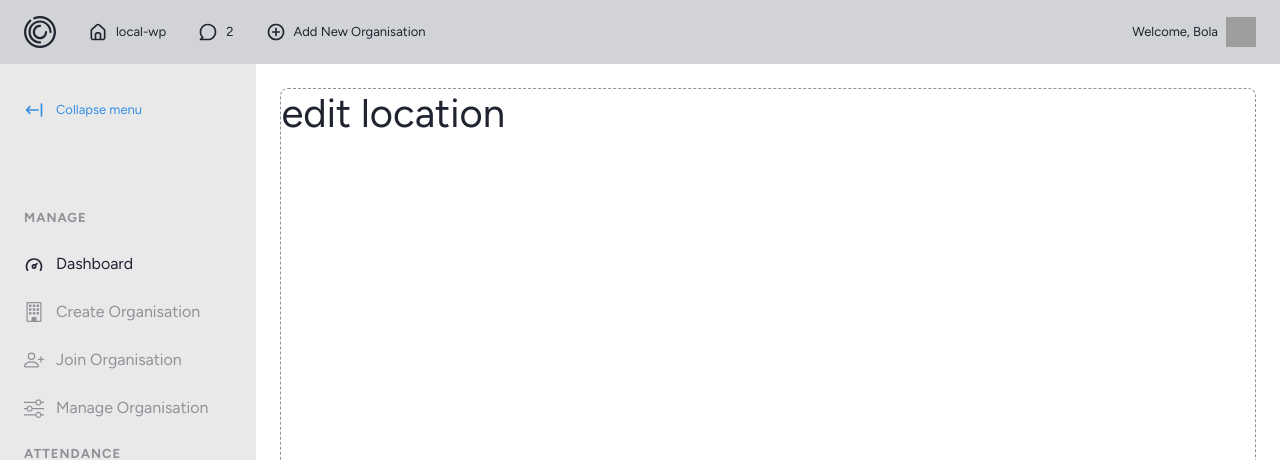
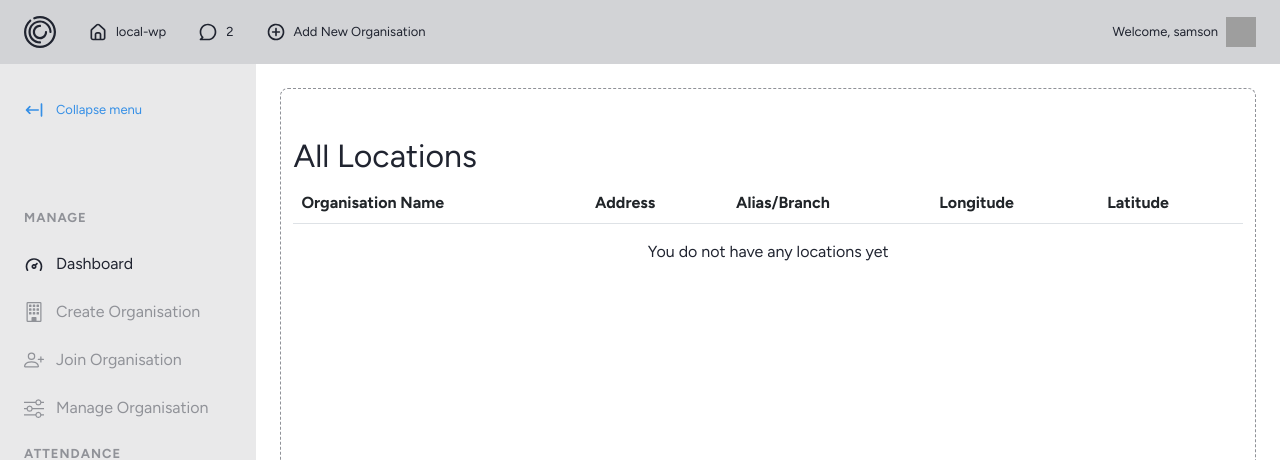
Before and after one commit to De-sam/QR_Attendance_App, a Flask app: page /manage_location/1 in a window 1280 px wide. Shown: the top 460 px of the page. Run offline with Flask 3, Linux system fonts and the light colour scheme; a user stored in the database is signed in; tables that the repository leaves empty hold one stand-in row (values such as "Sample post"); lists and menus that the app fills with data are empty; grey boxes are pictures that could not be loaded.

Commit message:
added functionalities to create location and generate corresponding qr code

```diff
--- a/myapp/auth.py
+++ b/myapp/auth.py
@@ -1,4 +1,4 @@
-from flask import Blueprint
+from flask import Blueprint,session
 from myapp import render_template,request,flash,redirect,url_for
 from . import db
 from .models import User
@@ -78,4 +78,5 @@ def forgot_password_modal():
 def log_out():
     """This is my logout route"""
     logout_user()
+    session.clear()
     return render_template('index.html')
--- a/myapp/static/css/dashboard.css
+++ b/myapp/static/css/dashboard.css
@@ -31,6 +31,7 @@
 	--sun-icon-fill: var(--gray-tint-30);
 	--moon-icon-fill: var(--extras-white-alpha-64);
 	--main-header-link-color: var(--gray-tint-80);
+
 }
 
 :root[data-theme="light"] {
@@ -73,6 +74,12 @@ body {
     /* Add any other styles for the active menu item */
 }
 
+.custom-border {
+	border: 1px solid #d3d3d3;
+	padding: 5px;
+	margin: 0;
+
+  }
 
 .profile_image{
 	height: 30px;
@@ -96,8 +103,6 @@ body {
       flex: 0 0 calc(100% - 20px);
     }
   }
-
-
 
 /* ================================================= */
 /* Main header */
--- a/myapp/templates/dashboard_base.html
+++ b/myapp/templates/dashboard_base.html
@@ -336,8 +336,7 @@
 										<path d="M12.166 8.94c-.524 1.062-1.234 2.12-1.96 3.07A32 32 0 0 1 8 14.58a32 32 0 0 1-2.206-2.57c-.726-.95-1.436-2.008-1.96-3.07C3.304 7.867 3 6.862 3 6a5 5 0 0 1 10 0c0 .862-.305 1.867-.834 2.94M8 16s6-5.686 6-10A6 6 0 0 0 2 6c0 4.314 6 10 6 10"/>
 										<path d="M8 8a2 2 0 1 1 0-4 2 2 0 0 1 0 4m0 1a3 3 0 1 0 0-6 3 3 0 0 0 0 6"/>
 									  </svg>
-									  <h5 class="card-title">5</h5>
-									<h5 class="card-title">{{ member_count }}</h5>
+									<h5 class="card-title">{{ location_count }}</h5>
 									<p class="card-text">
 										<a href="#" style="text-decoration: none; color: white;">Number of Locations</a>
 
@@ -359,8 +358,12 @@
 								</div>
 							</div>
 						</div>
-
-
+						<div class="col-md-12 mx-auto">
+							<p class="text-muted">Requests</p>
+							<div class="custom-border w-100">
+							  <p>No requests yet</p>
+							</div>
+						  </div>
 
 {% endblock %}
 			</div>
--- a/myapp/templates/manage_locations.html
+++ b/myapp/templates/manage_locations.html
@@ -2,5 +2,57 @@
 {% block title %} Manage location {% endblock %}
 
 {% block content %}
-<h1>edit location</h1>
+{% if locations %}
+<div class="container mt-5">
+    <h2>All Locations </h2>
+    <table class="table">
+        <thead>
+            <tr>
+                <th>Organisation Name</th>
+                <th>Alias/Branch</th>
+                <th>Address</th>
+                <th>Action</th>
+            </tr>
+        </thead>
+        <tbody>
+            {% for location in locations %}
+            <tr>
+                <td>{{ location.name }}</td>
+                <td>{{ location.alias }}</td>
+                <td>{{ location.address }}</td>
+                <td>
+                    <a href="{{ url_for('views.generate_qr', location_id=location.id) }}" class="btn btn-sm btn btn-danger">
+                            <svg xmlns="http://www.w3.org/2000/svg" width="16" height="16" fill="currentColor" class="bi bi-qr-code" viewBox="0 0 16 16">
+                              <path d="M2 2h2v2H2z"/>
+                              <path d="M6 0v6H0V0zM5 1H1v4h4zM4 12H2v2h2z"/>
+                              <path d="M6 10v6H0v-6zm-5 1v4h4v-4zm11-9h2v2h-2z"/>
+                              <path d="M10 0v6h6V0zm5 1v4h-4V1zM8 1V0h1v2H8v2H7V1zm0 5V4h1v2zM6 8V7h1V6h1v2h1V7h5v1h-4v1H7V8zm0 0v1H2V8H1v1H0V7h3v1zm10 1h-1V7h1zm-1 0h-1v2h2v-1h-1zm-4 0h2v1h-1v1h-1zm2 3v-1h-1v1h-1v1H9v1h3v-2zm0 0h3v1h-2v1h-1zm-4-1v1h1v-2H7v1z"/>
+                              <path d="M7 12h1v3h4v1H7zm9 2v2h-3v-1h2v-1z"/>
+                          </svg>
+                     Download
+                    </a>
+                </td>
+            </tr>
+            {% endfor %}
+        </tbody>
+    </table>
+</div>
+{% else %}
+
+<div class="container mt-5">
+<h2>All Locations</h2>
+<table class="table">
+    <thead>
+        <tr>
+                <th>Organisation Name</th>
+                <th>Address</th>
+                <th>Alias/Branch</th>
+                <th>Longitude</th>
+                <th>Latitude</th>
+        </tr>
+    </thead>
+    </table>
+    <p style="text-align: center;"> You do not have any locations yet</p>
+
+{% endif %}
  {% endblock %}
--- a/myapp/views.py
+++ b/myapp/views.py
@@ -3,7 +3,10 @@ from flask_login import login_required,current_user
 import uuid
 from myapp import render_template,request,flash,redirect,url_for
 from . import db
-from .models import User,Organization,Location
+from .models import User,Organization,Location,QRCode
+import qrcode
+from io import BytesIO
+import base64
 
 
 
@@ -19,14 +22,25 @@ def home():
 @views.route("/dashboard")
 @login_required
 def dashboard():
-    organization_count = Organization.query.count()  # Count all organizations
+    user_id = current_user.id  # Get the current user's ID
+    # Fetch organizations and locations belonging to the current user
+    organizations = Organization.query.filter_by(user_id=user_id).all()
+    organization_count = len(organizations)
+
+    locations = Location.query.join(Organization).filter(Organization.user_id == user_id).all()
+    location_count = len(locations)
+
     organizations = Organization.query.all()
     return render_template(
         'dashboard_base.html',
         name=current_user.username,
         organization_count=organization_count,
-        organizations=organizations
+        organizations=organizations,
+        location_count=location_count,
+        locations=locations
         )
+
+
 
 @views.route("/create_org", methods=['GET', 'POST'])
 @login_required
@@ -76,7 +90,7 @@ def generate_organization_code(name):
 @login_required
 def manage_org():
 
-    organizations = Organization.query.all()
+    organizations = Organization.query.filter_by(user_id=current_user.id).all()
     return render_template(
         'manage_org.html',
           organizations=organizations,
@@ -91,36 +105,171 @@ def join_org():
     return render_template('join_org.html', name=current_user.username)
 
 
-@views.route('/add_location/<int:org_id>')
+@views.route('/add_location/<int:org_id>', methods=['POST','GET'])
 def add_location(org_id):
-    # Implementation
+    organization = Organization.query.get_or_404(org_id)
+    # Security check to ensure the organization belongs to the current user
+    if organization.user_id != current_user.id:
+        flash("You do not have permission to add locations to this organization.", category='danger')
+        return redirect(url_for('views.dashboard'))
+    if request.method == 'POST':
+        name = request.form.get('name')
+        address = request.form.get('address')
+        alias = request.form.get('alias')
+        longitude = request.form.get('longitude')
+        latitude = request.form.get('latitude')
+        if not longitude or not latitude:
+            flash('Please set coordinates.', category='warning')
+            return render_template(
+                'add_location.html',
+                org_id=org_id,
+                organization=organization,
+                longitude=longitude,
+                latitude=latitude
+            )
+
+        # Check if the location already exists
+        existing_location = Location.query.filter_by(address=address, alias=alias, longitude=longitude, latitude=latitude).first()
+        if existing_location:
+                flash('Location with this address, alias, longitude, and latitude already exists.', category='warning')
+        else:
+            # Create and save the new location
+            new_location = Location(
+                name=name,
+                address=address,
+                alias=alias,
+                longitude=longitude,
+                latitude=latitude,
+                organization_id=org_id  # assuming you have a relationship set up
+            )
+            db.session.add(new_location)
+            db.session.commit()
+            flash('Location was added and its corresponding QR-Code was generated successfully view locations to download QR-Code', category='success')
+    locations = Location.query.filter_by(organization_id=org_id).all()
     return render_template(
         'add_location.html',
-          org_id=org_id,
-          name=current_user.username
-          )
-
+        org_id=org_id,
+        name=current_user.username,
+        organization=organization,
+        locations=locations
+    )
 @views.route('/manage_location/<int:org_id>')
 @login_required
 def manage_locations(org_id):
     organization = Organization.query.get_or_404(org_id)
+    # Ensure the organization belongs to the current user
+    if organization.user_id != current_user.id:
+        flash("You are not authorized to view these locations.", category='danger')
+        return redirect(url_for('views.dashboard'))
+
     locations = Location.query.filter_by(organization_id=org_id).all()
     return render_template(
         'manage_locations.html',
-          organization=organization,
-            locations=locations,
-            name=current_user.username
-            )
-
+        organization=organization,
+        locations=locations,
+        name=current_user.username
+    )
 @views.route('/delete_organization/<int:org_id>', methods=['POST', 'GET' ])
 def delete_organization(org_id):
     organization = Organization.query.get_or_404(org_id)
-    locations = Location.query.filter_by(organization_id=org_id).all()
-
-    for location in locations:
-        db.session.delete(location)
+    # Check if the organization belongs to the current user
+    if organization.user_id != current_user.id:
+        flash("Unauthorized action.", category='danger')
+        return redirect(url_for('views.dashboard'))
 
     db.session.delete(organization)
     db.session.commit()
     flash('Organization and all associated locations deleted successfully!', category='success')
     return redirect(url_for('views.manage_org'))
+
+@views.route('/generate_qr/<int:location_id>',methods=['GET','POST'])
+@login_required
+def generate_qr(location_id):
+    # Retrieve the location by ID and ensure it exists
+    location = Location.query.get_or_404(location_id)
+    organization = Organization.query.get(location.organization_id)
+    # Check if a QR code already exists for this location
+    qr = QRCode.query.filter_by(location_id=location_id).first()
+
+    if not qr:
+        # Construct QR data using all location details
+        qr_data = (
+            f"Name: {location.name}, "
+            f"Address: {location.address}, "
+            f"Alias: {location.alias}, "
+            f"Latitude: {location.latitude}, "
+            f"Longitude: {location.longitude}"
+        )
+
+        # Generate QR code
+        img = qrcode.make(qr_data)
+
+        # Create a new QRCode object and store it in the database
+        new_qr = QRCode(qr_data=qr_data, location_id=location_id)
+        db.session.add(new_qr)
+        db.session.commit()
+        qr = new_qr
+    else:
+        # If a QR code already exists, generate it from the stored data
+        img = qrcode.make(qr.qr_data)
+
+    # Save the QR code image to a BytesIO buffer
+    img_bytes = BytesIO()
+    img.save(img_bytes)
+    img_bytes.seek(0)
+    img_base64 = base64.b64encode(img_bytes.read()).decode('utf-8')
+
+    return render_template(
+        'generated.html',
+        qr_data=qr.qr_data,
+        qr_image=img_base64,
+        location=location,
+        organization=organization
+    )
+
+@views.route('/delete_qr/<int:location_id>', methods=['POST','GET'])
+@login_required
+def delete_qr(location_id):
+    qr = QRCode.query.filter_by(location_id=location_id).first()
+    if qr:
+        db.session.delete(qr)
+        db.session.commit()
+        flash('QR code deleted successfully!', category='success')
+    return redirect(url_for('views.generate_qr', location_id=location_id))
+
+@views.route('/regenerate_qr/<int:location_id>', methods=['POST','GET'])
+@login_required
+def regenerate_qr(location_id):
+    location = Location.query.get_or_404(location_id)
+    qr = QRCode.query.filter_by(location_id=location_id).first()
+
+    if qr:
+        db.session.delete(qr)
+        db.session.commit()
+
+    # Generate new QR code
+    qr_data = (
+        f"Name: {location.name}, "
+        f"Address: {location.address}, "
+        f"Alias: {location.alias}, "
+        f"Latitude: {location.latitude}, "
+        f"Longitude: {location.longitude}"
+    )
+    img = qrcode.make(qr_data)
+    new_qr = QRCode(qr_data=qr_data, location_id=location_id)
+    db.session.add(new_qr)
+    db.session.commit()
+
+    # Convert to base64
+    img_bytes = BytesIO()
+    img.save(img_bytes)
+    img_bytes.seek(0)
+    img_base64 = base64.b64encode(img_bytes.read()).decode('utf-8')
+
+    flash('QR code regenerated successfully!', category='success')
+    return render_template(
+        'generated.html',
+        qr_data=new_qr.qr_data,
+        qr_image=img_base64,
+        location=location
+    )
--- a/requirements.txt
+++ b/requirements.txt
@@ -15,8 +15,12 @@ itsdangerous==2.2.0
 Jinja2==3.1.3
 lockfile==0.12.2
 MarkupSafe==2.1.5
+pillow==10.3.0
+pypng==0.20220715.0
 python-daemon==2.2.4
+qrcode==7.4.2
 requests==2.22.0
+setuptools==69.5.1
 sql==2022.4.0
 SQLAlchemy==2.0.29
 typing_extensions==4.11.0
```
Also changed, not shown: myapp/models.py (+17 -6 lines), myapp/templates/add_location.html (+16 -21 lines), myapp/templates/create_org.html (+6 -1 lines), myapp/templates/generated.html (added, +27 -0 lines), myapp/templates/manage_org.html (+8 -1 lines), database.db (added), instance/database.db.
